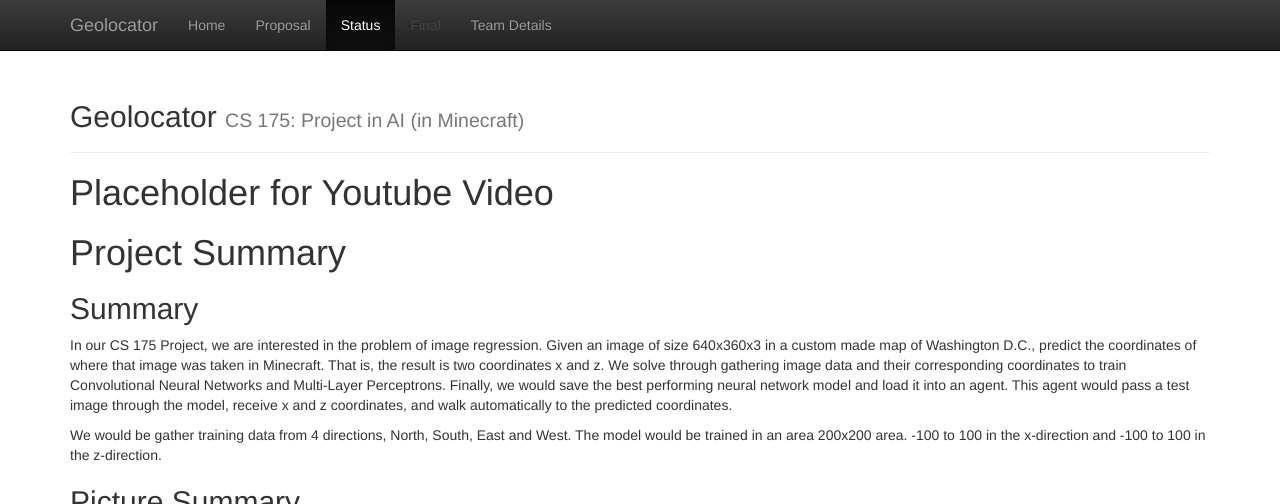
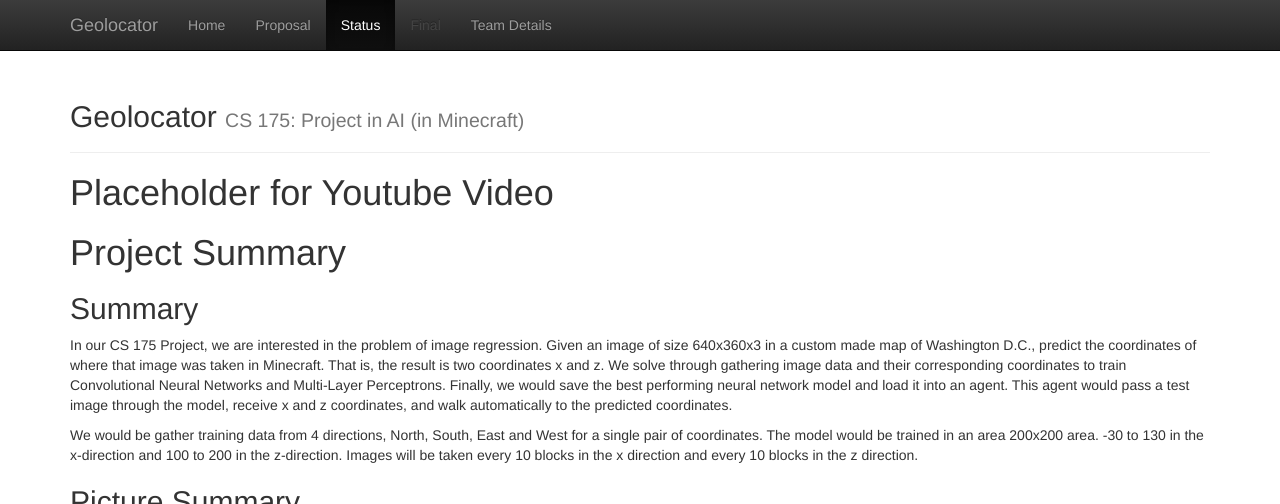
Before and after one commit to TracyZhangyr/Minecraft-Geolocator, a Jekyll site: the page built from docs/status.md, in a window 1280 px wide and 900 px high, cut to the strip 0-504 px from the top of the window. Built offline with Jekyll 4.4.1, drawn with Linux system fonts in a browser that asks for light colours.

Commit message:
fix summary

```diff
--- a/docs/status.md
+++ b/docs/status.md
@@ -12,7 +12,7 @@ title: Status
 
 In our CS 175 Project, we are interested in the problem of image regression. Given an image of size 640x360x3 in a custom made map of Washington D.C., predict the coordinates of where that image was taken in Minecraft. That is, the result is two coordinates x and z. We solve through gathering image data and their corresponding coordinates to train Convolutional Neural Networks and Multi-Layer Perceptrons. Finally, we would save the best performing neural network model and load it into an agent. This agent would pass a test image through the model, receive x and z coordinates, and walk automatically to the predicted coordinates.
 
-We would be gather training data from 4 directions, North, South, East and West. The model would be trained in an area 200x200 area. -100 to 100 in the x-direction and -100 to 100 in the z-direction.
+We would be gather training data from 4 directions, North, South, East and West for a single pair of coordinates. The model would be trained in an area 200x200 area. -30 to 130 in the x-direction and 100 to 200 in the z-direction. Images will be taken every 10 blocks in the x direction and every 10 blocks in the z direction.
 
 
 ## Picture Summary
```
